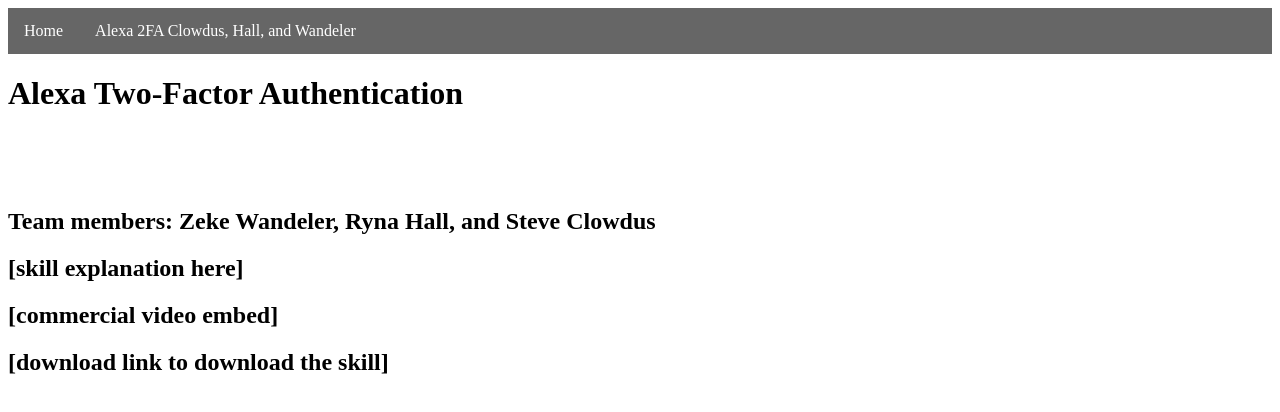
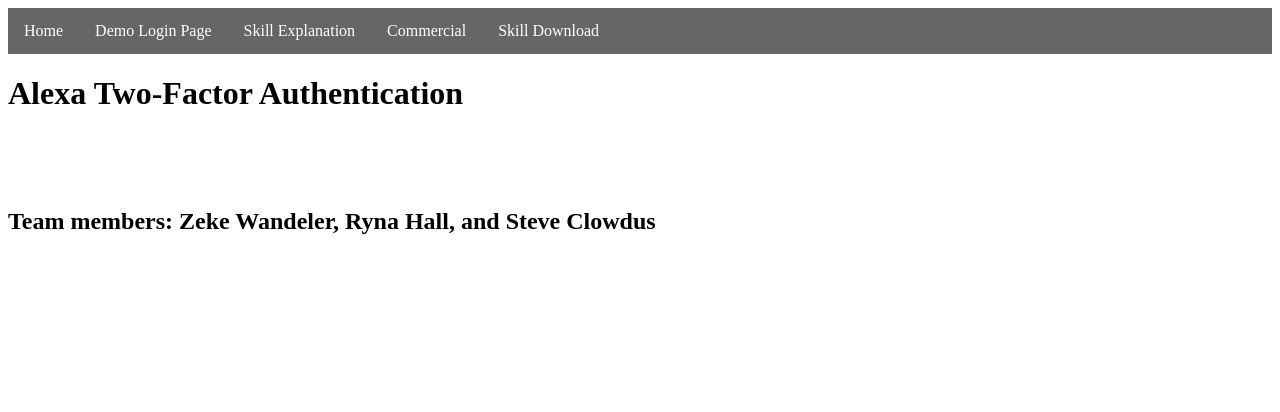
Before and after one commit to SteveClowdus/Alexa2FA_CHW, a plain HTML site: page Alexa2FA_Clowdus.html in a window 1280 px wide. Drawn offline with Linux system fonts and the light colour scheme.

Commit message:
Update Alexa2FA_Clowdus.html

```diff
--- a/Alexa2FA_Clowdus.html
+++ b/Alexa2FA_Clowdus.html
@@ -33,8 +33,11 @@
         </head>
         <body>
             <ul>
-                <li><a href="Alexa2FA_Clowdus.html">Home</a></li>
-                <li><a href="www.alexa2fa_chw.com">Alexa 2FA Clowdus, Hall, and Wandeler</a></li>
+                <li><a href="https://htmlpreview.github.io/?https://github.com/SteveClowdus/Alexa2FA_CHW/blob/4f957359f232f154c747134e025224ea47bf9538/Alexa2FA_Clowdus.html">Home</a></li>
+                <li><a href="https://htmlpreview.github.io/?https://github.com/SteveClowdus/Alexa2FA_CHW/blob/e0ec36997d0fbaa702e21fc2f1896cc9e7afca52/DemoLoginPage_Clowdus.html">Demo Login Page</a></li>
+                <li><a href="">Skill Explanation</a></li>
+                <li><a href="">Commercial</a></li>
+                <li><a href="">Skill Download</a></li>
             </ul>
         </body>
     </html>
@@ -42,6 +45,3 @@
 <h1>Alexa Two-Factor Authentication</h1>
 <br><br><br>
 <h2>Team members: Zeke Wandeler, Ryna Hall, and Steve Clowdus</h2>
-<h2>[skill explanation here]</h2>
-<h2>[commercial video embed]</h2>
-<h2>[download link to download the skill]</h2>
```
